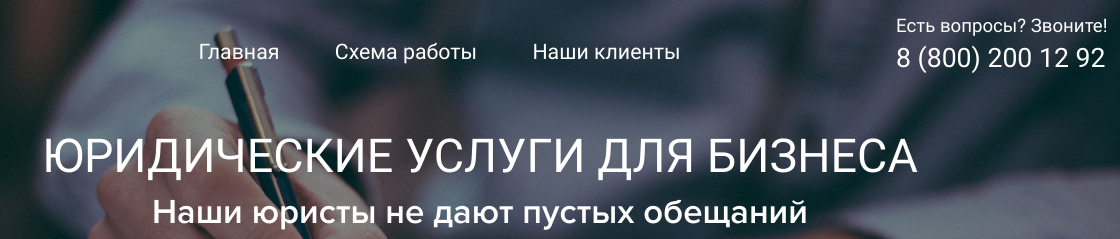
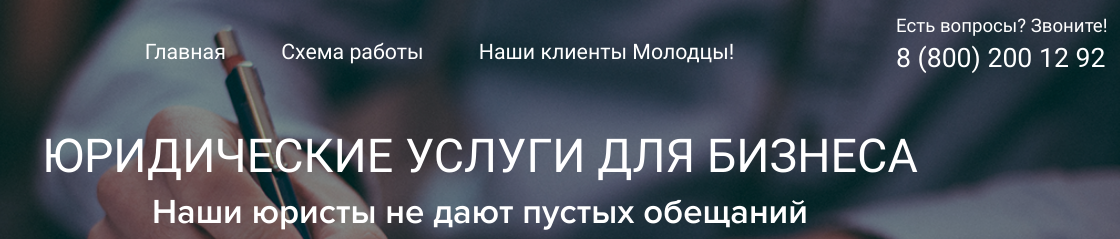
Before and after one commit to damirka303/testToUsers, a plain HTML site: page index.html in a window 1280 px wide. Shown: the top 239 px of the page, 160-1280 px from the left. Drawn offline with nearby package versions, Linux system fonts and the light colour scheme.

Commit message:
Молодцы

```diff
--- a/index.html
+++ b/index.html
@@ -25,7 +25,7 @@
 					<nav class="nav__up">
 						<a class="nav__link" href="#">Главная</a>
 						<a class="nav__link" href="#">Схема работы</a>
-						<a class="nav__link" href="#">Наши клиенты</a>
+						<a class="nav__link" href="#">Наши клиенты Молодцы!</a>
 					</nav>
 					<div class="info__phone">
 						<span>
```
